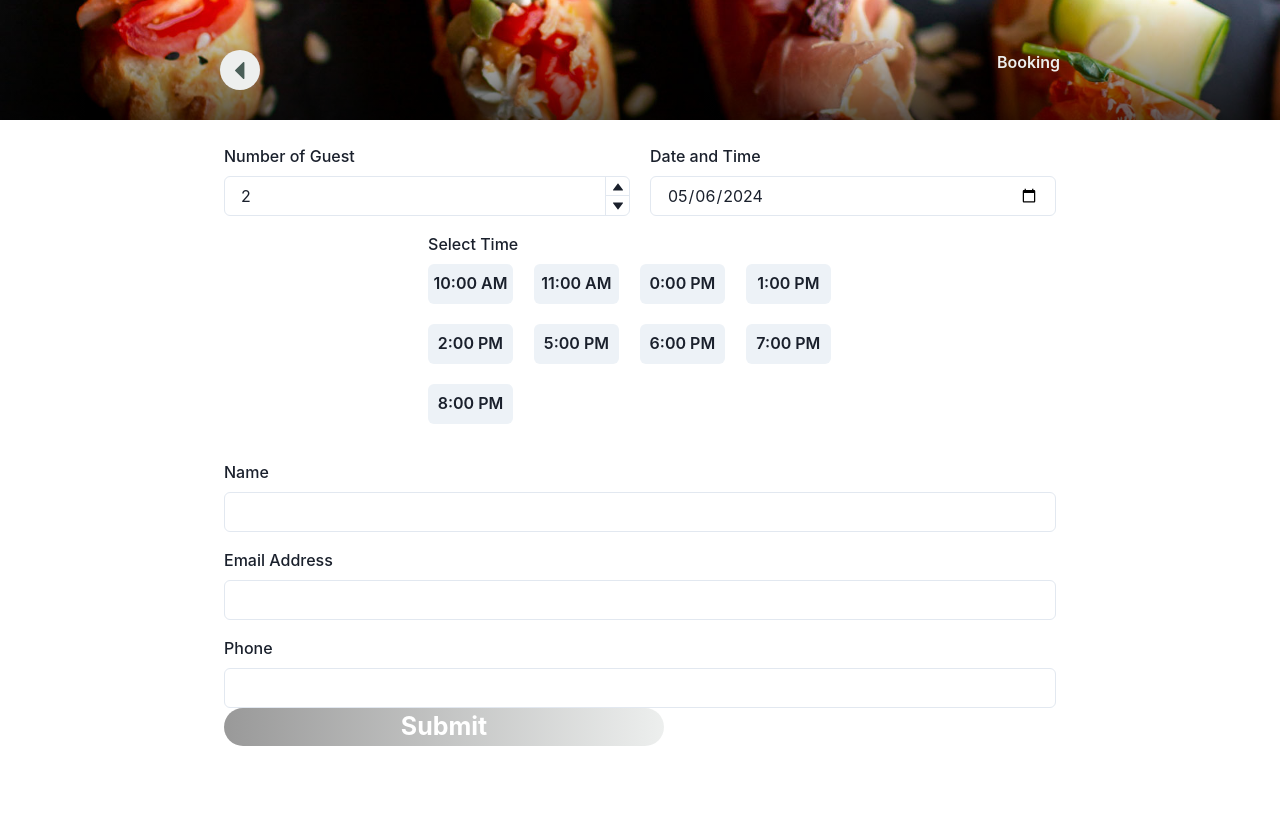
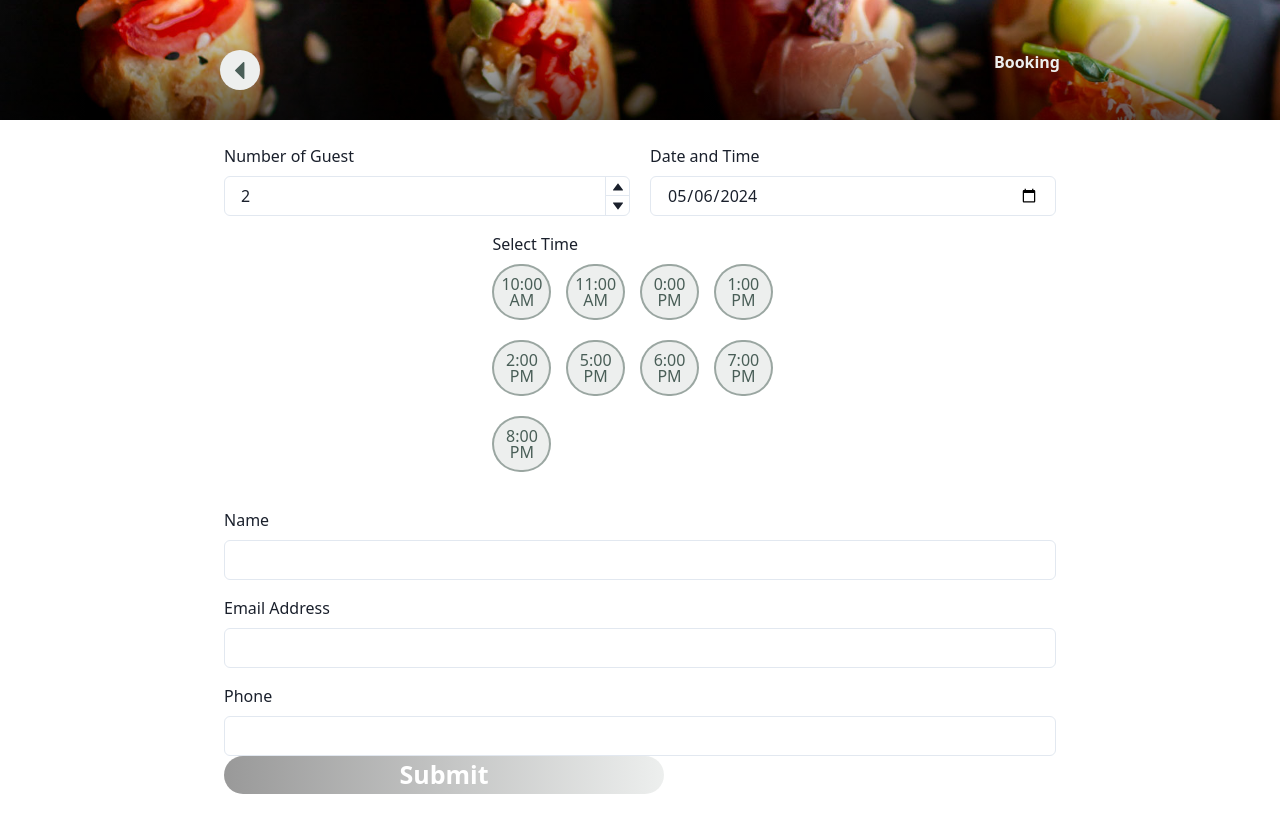
Before and after one commit to CrushEm/little-lemon, a React (Create React App) app: page /booking in a window 1280 px wide. Shown: the top 832 px of the page. Before the commit the page ends 800 px from the top, so only its background shows below. Built offline with nearby package versions, Linux system fonts and the light colour scheme.

Commit message:
Checkout Context Working

```diff
--- a/src/App.css
+++ b/src/App.css
@@ -232,3 +232,23 @@ div.overlay:before {
     grid-template-rows: auto;
     grid-template-columns: 1fr 1fr 1fr 1fr;
 }
+
+.time-select {
+  width: 80%;
+  max-width: 440px;
+  color: var(--primary);
+  background-color: var(--white);
+  border-radius: var(--radius);
+  border: 2px solid var(--primary-trans-50);
+  font-size: 16px;
+  line-height: 16px;
+  padding: 10px 0;
+  margin-bottom: 20px;
+  transition: all 0.73s ease;
+  font-weight: 500;
+}
+
+.time-select.active {
+  color: var(--white);
+  background-color: var(--primary);
+}
--- a/src/components/selectTime.js
+++ b/src/components/selectTime.js
@@ -1,26 +1,44 @@
 import React from "react";
-import { Button, VStack, FormControl, FormLabel } from "@chakra-ui/react";
-import { useBookingContext } from "../screens/Booking";
-
+import { Box, Button, VStack, FormControl, FormLabel } from "@chakra-ui/react";
+import { useBookingContext } from "../context/BookingContext";
 
 const SelectTime = ({ setSelectedTime, availableTimes }) => {
 
-    const bookingData = useBookingContext();
+    const { selectedTime } = useBookingContext();
 
     const handleTimeClick = (time) => {
         setSelectedTime(time);
     };
+
+    const timeCompare = (time1, time2) => {
+        // Extract hours and AM/PM from each time string
+        const [hour1, ampm1] = time1.split(' ')[0].split(':');
+        const [hour2, ampm2] = time2.split(' ')[0].split(':');
+
+        // Convert hours to 24-hour format if needed (e.g., convert 12:00 PM to 12:00)
+        const hour24Format1 = ampm1 === 'PM' ? parseInt(hour1, 10) + 12 : parseInt(hour1, 10);
+        const hour24Format2 = ampm2 === 'PM' ? parseInt(hour2, 10) + 12 : parseInt(hour2, 10);
+
+        // Compare the hours
+        return hour24Format1 === hour24Format2;
+    };
+
 
     return (
         <FormControl>
             <FormLabel>Select Time</FormLabel>
             <VStack spacing={4} alignItems="flex-start" >
                 <div className="timesContainer">
-                {availableTimes.map((time, index) => (
-                    <Button key={index} onClick={() => handleTimeClick(time)}>
-                        {time}
-                    </Button>
-                ))}
+                    {availableTimes.map((time, index) => (
+                        <Box
+                            as='button'
+                            key={index}
+                            onClick={() => handleTimeClick(time)}
+                            className={`time-select ${timeCompare(time, selectedTime) ? 'active' : ''}`}
+                        >
+                            {time}
+                        </Box>
+                    ))}
                 </div>
             </VStack>
         </FormControl>
--- /dev/null
+++ b/src/context/BookingContext.js
@@ -0,0 +1,67 @@
+// BookingContext.js
+import React, { createContext, useContext, useReducer, useState } from 'react';
+
+const BookingContext = createContext();
+
+const morningTimes = [];
+for (let i = 10; i <= 14; i++) {
+    morningTimes.push(`${i < 12 ? i : i - 12}:00 ${i < 12 ? 'AM' : 'PM'}`);
+}
+
+const eveningTimes = [];
+for (let i = 17; i <= 20; i++) {
+    eveningTimes.push(`${i < 12 ? i : i - 12}:00 ${i < 12 ? 'AM' : 'PM'}`);
+}
+
+const availableTimes = [...morningTimes, ...eveningTimes];
+
+const timesReducer = (state, action) => {
+    switch (action.type) {
+        case 'UPDATE_TIMES':
+            const selectedDate = new Date(action.payload);
+            const dayOfWeek = selectedDate.getDay();
+            let updatedTimes = [];
+            if (dayOfWeek === 0 || dayOfWeek === 6) {
+                for (let i = 10; i <= 14; i++) {
+                    updatedTimes.push(`${i <= 12 ? i : i - 12}:00 ${i < 12 ? 'AM' : 'PM'}`);
+                }
+            } else {
+                for (let i = 10; i <= 14; i++) {
+                    updatedTimes.push(`${i <= 12 ? i : i - 12}:00 ${i < 12 ? 'AM' : 'PM'}`);
+                }
+                for (let i = 17; i <= 20; i++) {
+                    updatedTimes.push(`${i < 12 ? i : i - 12}:00 ${i < 12 ? 'AM' : 'PM'}`);
+                }
+            }
+            return updatedTimes;
+        default:
+            return state;
+    }
+};
+
+const BookingProvider = ({ children }) => {
+    const [timesList, setTimeList] = useReducer(timesReducer, availableTimes);
+    const [selectedTime, setSelectedTime] = useState(getCurrentTime());
+    const [selectedDate, setSelectedDate] = useState(new Date());
+    const [numGuest, setNumGuest] = useState('2');
+
+    function getCurrentTime() {
+        const currentDate = new Date();
+        const currentHour = currentDate.getHours();
+        const currentMinutes = currentDate.getMinutes();
+        const currentAmPm = currentHour < 12 ? 'AM' : 'PM';
+        const formattedHour = currentHour % 12 || 12;
+        const formattedMinutes = currentMinutes < 10 ? '0' + currentMinutes : currentMinutes;
+        return `${formattedHour}:${formattedMinutes} ${currentAmPm}`;
+    }
+
+    return (
+        <BookingContext.Provider value={{ numGuest, setNumGuest, selectedTime, setSelectedTime, selectedDate, setSelectedDate, timesList, setTimeList }}>
+            {children}
+        </BookingContext.Provider>
+    );
+};
+
+const useBookingContext = () => useContext(BookingContext);
+
+export { BookingProvider, useBookingContext };
--- a/src/screens/Booking.js
+++ b/src/screens/Booking.js
@@ -1,14 +1,12 @@
-import React, { createContext, useContext, useEffect, useReducer, useState } from "react";
-import '../App.css';
-import BackHeader from '../components/backHeader.js';
-import { insert, useFormik } from "formik";
+import React, { useEffect } from 'react';
+
+import { useFormik } from 'formik';
+
+import BackHeader from '../components/backHeader';
 import Button from '../components/button';
-import * as Yup from 'yup';
+import SelectTime from '../components/selectTime';
 
-import useSubmit from "../hooks/useSubmit";
-import { useAlertContext } from "../context/alertContext";
-
-import SelectTime from "../components/selectTime";
+import { useBookingContext } from '../context/BookingContext';
 
 import {
     NumberInput,
@@ -16,94 +14,22 @@ import {
     NumberInputStepper,
     NumberIncrementStepper,
     NumberDecrementStepper,
-} from '@chakra-ui/react'
-
-import {
     Box,
     FormControl,
     FormErrorMessage,
     FormLabel,
     Input,
-    Select,
-    Textarea,
     VStack,
-} from "@chakra-ui/react";
+} from '@chakra-ui/react';
+import * as Yup from 'yup';
+import useSubmit from "../hooks/useSubmit";
 
-const BookingContext = createContext();
-
-const morningTimes = [];
-for (let i = 10; i <= 14; i++) {
-    morningTimes.push(`${i < 12 ? i : i - 12}:00 ${i < 12 ? 'AM' : 'PM'}`);
-}
-// Generate an array of times from 5 PM to 8 PM
-const eveningTimes = [];
-for (let i = 17; i <= 20; i++) {
-    eveningTimes.push(`${i < 12 ? i : i - 12}:00 ${i < 12 ? 'AM' : 'PM'}`);
-}
-// Combine the morning and evening times
-const availableTimes = [...morningTimes, ...eveningTimes];
-
-function getCurrentTime() {
-    const currentDate = new Date();
-    const currentHour = currentDate.getHours();
-    const currentMinutes = currentDate.getMinutes();
-    const currentAmPm = currentHour < 12 ? "AM" : "PM";
-    const formattedHour = currentHour % 12 || 12;
-    const formattedMinutes = currentMinutes < 10 ? "0" + currentMinutes : currentMinutes;
-    return `${formattedHour}:${formattedMinutes} ${currentAmPm}`;
-}
-
-// Define a reducer function to handle state changes
-const timesReducer = (state, action) => {
-    switch (action.type) {
-        case 'UPDATE_TIMES':
-            const selectedDate = new Date(action.payload);
-            const dayOfWeek = selectedDate.getDay(); // 0 (Sunday) to 6 (Saturday)
-
-            console.log(selectedDate, dayOfWeek);
-
-            let updatedTimes = [];
-
-            // Check if the selected day is a weekend (Saturday or Sunday)
-            if (dayOfWeek === 0 || dayOfWeek === 6) {
-                // Weekend: include times from 10 AM to 2 PM
-                for (let i = 10; i <= 14; i++) {
-                    updatedTimes.push(`${i <= 12 ? i : i - 12}:00 ${i < 12 ? 'AM' : 'PM'}`);
-                }
-            } else {
-                // Weekday: include times from 10 AM to 2 PM and 5 PM to 8 PM
-                for (let i = 10; i <= 14; i++) {
-                    updatedTimes.push(`${i <= 12 ? i : i - 12}:00 ${i < 12 ? 'AM' : 'PM'}`);
-                }
-                for (let i = 17; i <= 20; i++) {
-                    updatedTimes.push(`${i < 12 ? i : i - 12}:00 ${i < 12 ? 'AM' : 'PM'}`);
-                }
-            }
-
-            return updatedTimes;
-
-        default:
-            return state;
-    }
-};
-
-const BookingScreen = ({ navigation }) => {
-
-    const [timesList, dispatch] = useReducer(timesReducer, availableTimes);
-    const [selectedTime, setSelectedTime] = useState(getCurrentTime());
-    const [selectedDate, setSelectedDate] = useState(new Date());
-    const [numGuest, setNumGuest] = useState('2');
-    // const [selectedTime, dispatch] = useReducer(timesReducer, availableTimes);
-
+const BookingScreen = () => {
+    const { numGuest, setNumGuest, selectedTime, setSelectedTime, selectedDate, setSelectedDate, timesList, setTimeList } = useBookingContext();
 
     const { isLoading, response, submit } = useSubmit();
-    //const { onOpen } = useAlertContext();
 
-    const {
-        errors,
-        touched,
-        getFieldProps,
-    } = useFormik({
+    const formik = useFormik({
         initialValues: {
             firstName: '',
             email: '',
@@ -125,48 +51,30 @@ const BookingScreen = ({ navigation }) => {
     useEffect(() => {
         if (response) {
             console.log(response);
-            // Handle response
-            if (response.type === 'success') {
-                // onOpen('success', `Thank you, ${values.firstName}. Your message has been sent.`);
-                //resetForm();
-            } else {
-                // onOpen('error', 'An unexpected error occurred. Please try again later.');
-            }
         }
     }, [response]);
 
-    useEffect(() => {
-        // Dispatch action to update times list based on selected date
-        console.log("Update Times", selectedDate);
-        //dispatch({ type: 'UPDATE_TIMES', payload: selectedDate });
-    }, [selectedDate]);
-
-    useEffect(() => {
-        console.log(numGuest);
-        //dispatch({ type: 'UPDATE_TIMES', payload: selectedTime });
-    }, [numGuest]);
+    // useEffect(() => {
+    //     //console.log(numGuest);
+    // }, [numGuest]);
 
     useEffect(() => {
         console.log(selectedTime);
-        //dispatch({ type: 'UPDATE_TIMES', payload: selectedTime });
     }, [selectedTime]);
 
     const handleNumGuestChange = (valueString) => {
-        // Log the value change
-        console.log('Number of guests changed:', valueString);
-        // Update the state with the new value
         setNumGuest(valueString);
     };
 
     return (
-        <BookingContext.Provider value={{ numGuest, selectedTime, selectedDate }}>
-            <BackHeader title="Booking"></BackHeader>
-            <VStack className="flex-center" alignItems="center" >
+        <>
+            <BackHeader title="Booking" />
+            <VStack className="flex-center" alignItems="center">
                 <Box p={6} rounded="md" w="100%">
-                    <form >
+                    <form onSubmit={formik.handleSubmit}>
                         <VStack className="flex-start" spacing={4}>
                             <div className="table-input">
-                                <FormControl isInvalid={errors.type && touched.type}>
+                                <FormControl isInvalid={formik.errors.type && formik.touched.type}>
                                     <FormLabel htmlFor="numGuest">Number of Guest</FormLabel>
                                     <NumberInput
                                         id="numGuest"
@@ -181,51 +89,54 @@ const BookingScreen = ({ navigation }) => {
                                             <NumberDecrementStepper />
                                         </NumberInputStepper>
                                     </NumberInput>
-                                    <FormErrorMessage>{errors.type}</FormErrorMessage>
+                                    <FormErrorMessage>{formik.errors.type}</FormErrorMessage>
                                 </FormControl>
-                                <FormControl >
+                                <FormControl>
                                     <FormLabel htmlFor="bookingDateTime">Date and Time</FormLabel>
-                                    <Input placeholder='Select Date and Time' size='md' type='date' min="2024-04-01"
+                                    <Input
+                                        placeholder='Select Date and Time'
+                                        size='md'
+                                        type='date'
+                                        min="2024-04-01"
                                         onChange={(e) => setSelectedDate(new Date(e.target.value))}
                                         value={selectedDate.toISOString().substr(0, 10)}
                                     />
-                                    <FormErrorMessage>{errors.firstName}</FormErrorMessage>
+                                    <FormErrorMessage>{formik.errors.firstName}</FormErrorMessage>
                                 </FormControl>
                             </div>
                             <div className="timeSelect">
-                                <SelectTime availableTimes={timesList} setSelectedTime={setSelectedTime} ></SelectTime>
+                                <SelectTime availableTimes={timesList} setSelectedTime={setSelectedTime} />
                             </div>
-                            <FormControl isInvalid={errors.firstName && touched.firstName} >
+                            <FormControl isInvalid={formik.errors.firstName && formik.touched.firstName}>
                                 <FormLabel htmlFor="firstName">Name</FormLabel>
                                 <Input
                                     id="firstName"
                                     name="firstName"
-                                    {...getFieldProps('firstName')}
+                                    {...formik.getFieldProps('firstName')}
                                     width='100%'
                                 />
-                                <FormErrorMessage>{errors.firstName}</FormErrorMessage>
+                                <FormErrorMessage>{formik.errors.firstName}</FormErrorMessage>
                             </FormControl>
-                            <FormControl isInvalid={errors.email && touched.email}>
+                            <FormControl isInvalid={formik.errors.email && formik.touched.email}>
                                 <FormLabel htmlFor="email">Email Address</FormLabel>
                                 <Input
                                     id="email"
                                     name="email"
                                     type="email"
-                                    {...getFieldProps('email')}
+                                    {...formik.getFieldProps('email')}
                                 />
-                                <FormErrorMessage>{errors.email}</FormErrorMessage>
+                                <FormErrorMessage>{formik.errors.email}</FormErrorMessage>
                             </FormControl>
-                            <FormControl isInvalid={errors.type && touched.type}>
+                            <FormControl isInvalid={formik.errors.type && formik.touched.type}>
                                 <FormLabel htmlFor="firstName">Phone</FormLabel>
                                 <Input
                                     id="phone"
                                     name="phone"
-                                    {...getFieldProps('phone')}
+                                    {...formik.getFieldProps('phone')}
                                     width='100%'
                                 />
-                                <FormErrorMessage>{errors.type}</FormErrorMessage>
+                                <FormErrorMessage>{formik.errors.type}</FormErrorMessage>
                             </FormControl>
-                            className="secondary"
                         </VStack>
                         <Button className="inactive" type="submit" width="full" isLoading={isLoading} to="checkout">
                             Submit
@@ -233,10 +144,8 @@ const BookingScreen = ({ navigation }) => {
                     </form>
                 </Box>
             </VStack>
-        </BookingContext.Provider>
+        </>
     );
 };
 
-const useBookingContext = () => useContext(BookingContext);
-
-export { BookingScreen, useBookingContext };
+export default BookingScreen
--- a/src/screens/Checkout.js
+++ b/src/screens/Checkout.js
@@ -1,24 +1,26 @@
 // Inside Checkout.js
 
 import React from 'react';
-import { useBookingContext } from './Booking.js';
+import { useBookingContext } from '../context/BookingContext';
+import BackHeader from '../components/backHeader';
 
 const CheckoutScreen = () => {
-    // Access context values using useBookingContext hook
-    //console.log(useBookingContext);
-    const { numGuest, selectedTime, selectedDate } = useBookingContext;
+
+    const { numGuest, selectedTime, selectedDate } = useBookingContext();
 
     // Now you can use numGuest, selectedTime, and selectedDate in your component
 
     return (
-
+        <>
+            <BackHeader title="Confirm Booking" />
         <div>
             <h2>Checkout</h2>
             <p>Number of Guests: {numGuest}</p>
             <p>Selected Time: {selectedTime}</p>
-            {/* <p>Selected Date: {selectedDate.toISOString().substr(0, 10)}</p> */}
+            <p>Selected Date: {selectedDate.toISOString().substr(0, 10)}</p>
         </div>
+        </>
     );
 };
 
-export {CheckoutScreen};
+export { CheckoutScreen };
--- /dev/null
+++ b/src/themes.js
@@ -0,0 +1,66 @@
+import { extendTheme } from '@chakra-ui/react'
+
+// example theme
+const theme = extendTheme({
+  colors: {
+    green: '#495e57',
+  },
+  fonts: {
+    body: "system-ui, sans-serif",
+    heading: "Georgia, serif",
+    mono: "Menlo, monospace",
+  },
+  fontSizes: {
+    xs: "0.75rem",
+    sm: "0.875rem",
+    md: "1rem",
+    lg: "1.125rem",
+    xl: "1.25rem",
+    "2xl": "1.5rem",
+    "3xl": "1.875rem",
+    "4xl": "2.25rem",
+    "5xl": "3rem",
+    "6xl": "3.75rem",
+    "7xl": "4.5rem",
+    "8xl": "6rem",
+    "9xl": "8rem",
+  },
+  fontWeights: {
+    hairline: 100,
+    thin: 200,
+    light: 300,
+    normal: 400,
+    medium: 500,
+    semibold: 600,
+    bold: 700,
+    extrabold: 800,
+    black: 900,
+  },
+  lineHeights: {
+    normal: "normal",
+    none: 1,
+    shorter: 1.25,
+    short: 1.375,
+    base: 1.5,
+    tall: 1.625,
+    taller: "2",
+    "3": ".75rem",
+    "4": "1rem",
+    "5": "1.25rem",
+    "6": "1.5rem",
+    "7": "1.75rem",
+    "8": "2rem",
+    "9": "2.25rem",
+    "10": "2.5rem",
+  },
+  letterSpacings: {
+    tighter: "-0.05em",
+    tight: "-0.025em",
+    normal: "0",
+    wide: "0.025em",
+    wider: "0.05em",
+    widest: "0.1em",
+  },
+});
+
+export default theme;
```
Also changed, not shown: src/App.js (+70 -3 lines).
